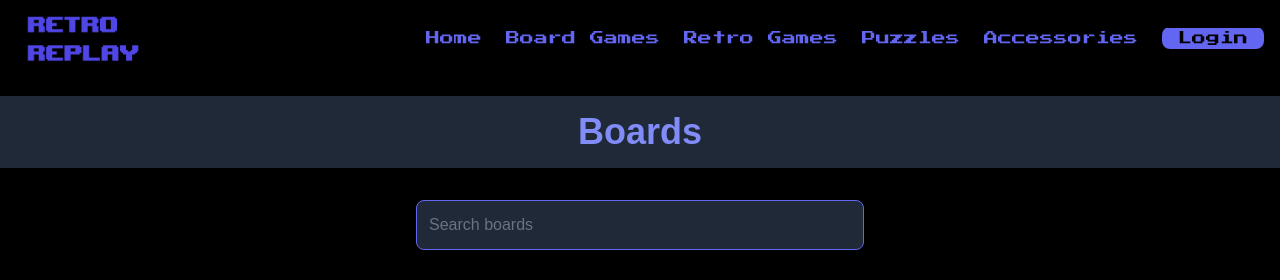
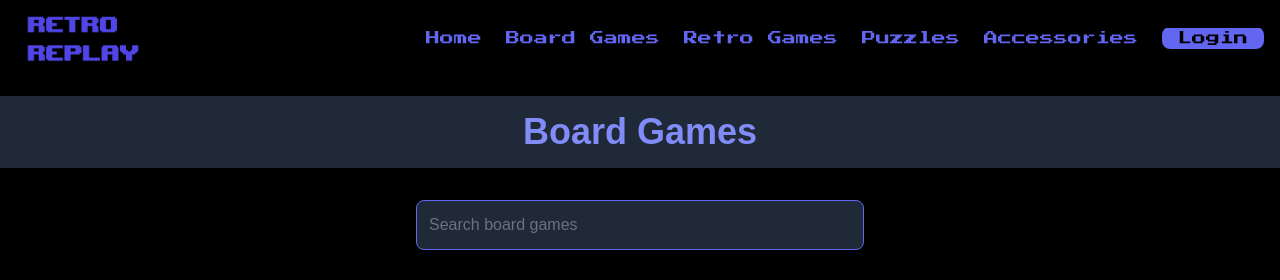
Before and after one commit to JSDWRLD/project_bravo, a React (Vite) app: page /shop/board-games in a window 1280 px wide. Shown: the top 280 px of the page. Built offline with nearby package versions, Linux system fonts and the light colour scheme.

Commit message:
Fixed typo on category names

```diff
--- a/src/App.jsx
+++ b/src/App.jsx
@@ -10,9 +10,9 @@ export default function App() {
         <Navbar />
         <Routes>
           <Route path="/" element={<Home />} />
-          <Route path="/shop/board-games" element={<ProductListPage category="boards" />} />
+          <Route path="/shop/board-games" element={<ProductListPage category="board games" />} />
           <Route path="/shop/puzzles" element={<ProductListPage category="puzzles" />} />
-          <Route path="/shop/retro-games" element={<ProductListPage category="retros" />} />
+          <Route path="/shop/retro-games" element={<ProductListPage category="retro games" />} />
           <Route path="/shop/accessories" element={<ProductListPage category="accessories" />} />
           <Route path="/shop/:category/product/:productId" element={<ProductDetailed />} />
           <Route path="/login" element={<Login />} />
--- a/src/components/ProductListPage.jsx
+++ b/src/components/ProductListPage.jsx
@@ -8,9 +8,9 @@ const ProductListPage = ({ category }) => {
 
     // Replace with mongo db call later on, just template for now
     const products = [
-        { id: 1, name: 'Chess Set', price: 29.99, category: 'boards', img: '/src/assets/games/chess.jpg' },
+        { id: 1, name: 'Chess Set', price: 29.99, category: 'board games', img: '/src/assets/games/chess.jpg' },
         { id: 2, name: 'Jigsaw Puzzle', price: 15.99, category: 'puzzles', img: '/src/assets/games/puzzle.jpg' },
-        { id: 3, name: 'Super Mario Bros 3', price: 49.99, category: 'retros', img: '/src/assets/games/smb3_1.jpg' },
+        { id: 3, name: 'Super Mario Bros 3', price: 49.99, category: 'retro games', img: '/src/assets/games/smb3_1.jpg' },
 
     ];
 
```
